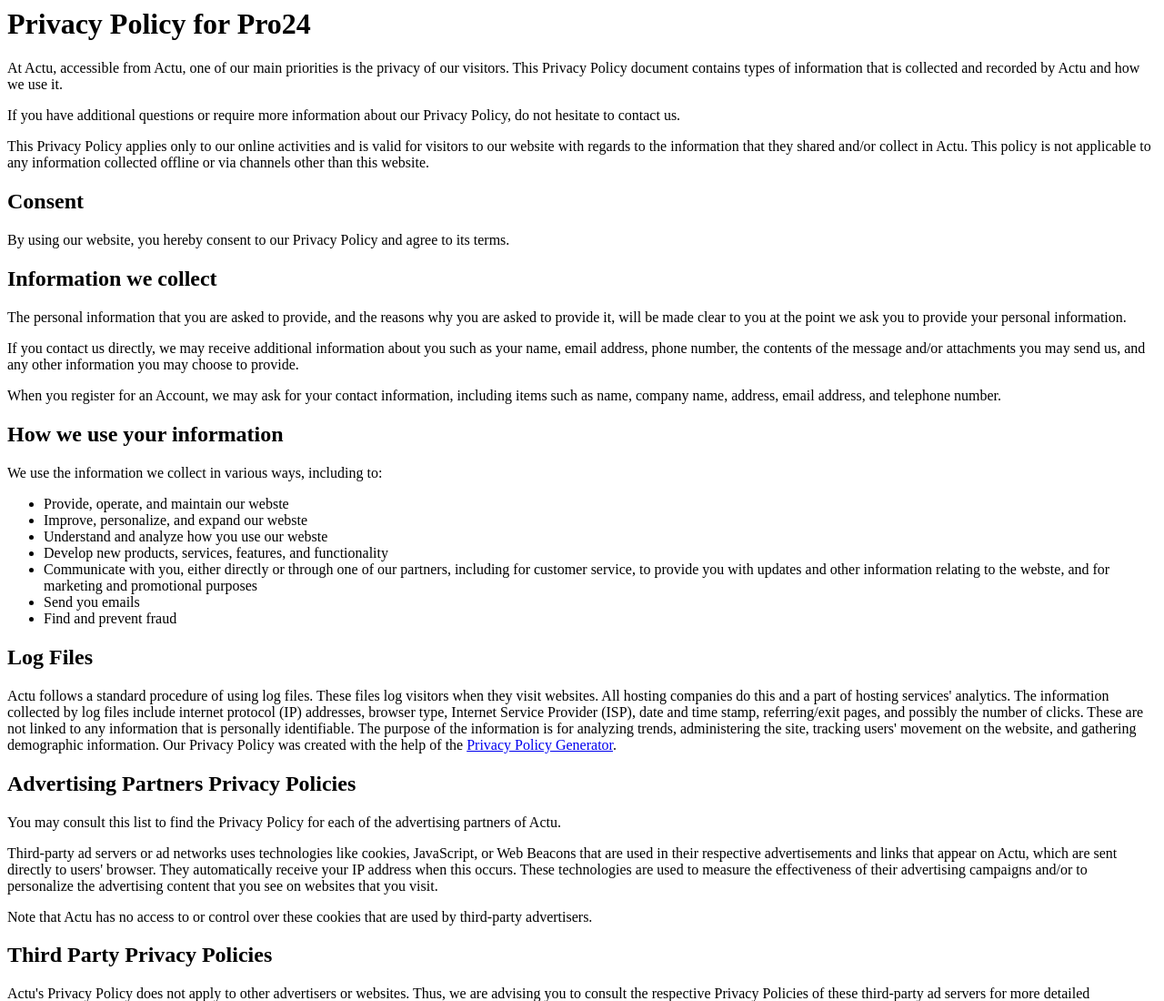
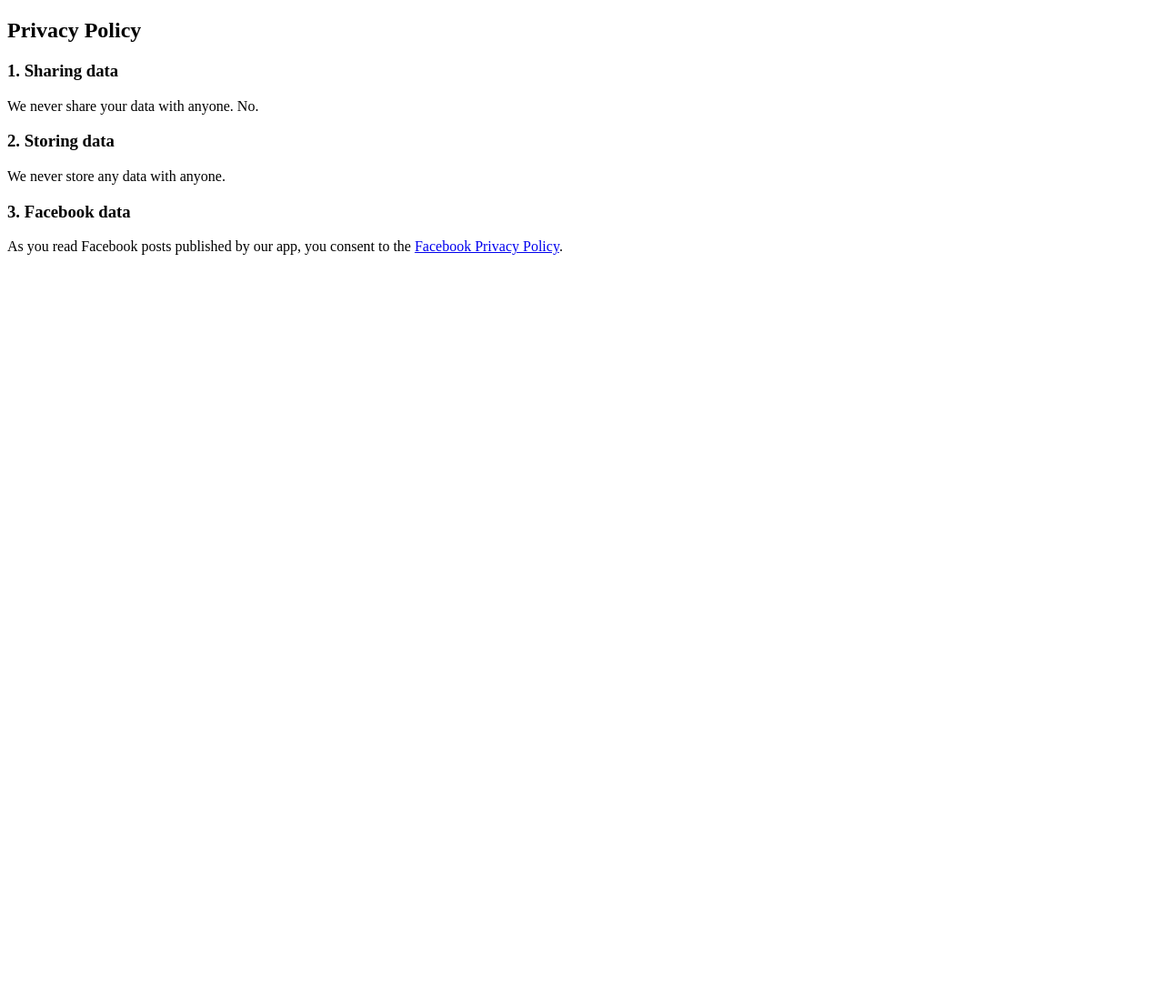
Before and after one commit to tonybee70/tonybee70.github.io, a plain HTML site: page facebook_actu_privacy.html in a window 1280 px wide. Shown: the top 1100 px of the page at 91% size. After the commit the page ends 800 px from the top, so only its background shows below. Drawn offline with Linux system fonts and the light colour scheme.

Commit message:
Update facebook_actu_privacy.html

```diff
--- a/facebook_actu_privacy.html
+++ b/facebook_actu_privacy.html
@@ -1,77 +1,26 @@
-<h1>Privacy Policy for Pro24</h1>
 
-<p>At Actu, accessible from Actu, one of our main priorities is the privacy of our visitors. This Privacy Policy document contains types of information that is collected and recorded by Actu and how we use it.</p>
+<!doctype html>
+<html>
+  <head>
+    <meta charset="utf-8">
+    <meta http-equiv="X-UA-Compatible" content="chrome=1">
+    <title>Privacy for Actu Facebook App</title>
 
-<p>If you have additional questions or require more information about our Privacy Policy, do not hesitate to contact us.</p>
+  </head>
+  <body>
+    <div class="wrapper">
+      <section>
+	  <h1 id="dev_page_title">Privacy Policy</h1>
+	  <div id="dev_page_content">
 
-<p>This Privacy Policy applies only to our online activities and is valid for visitors to our website with regards to the information that they shared and/or collect in Actu. This policy is not applicable to any information collected offline or via channels other than this website.</p>
+<h3><a class="anchor" id="1-sharing-data" href="#1-sharing-data"><i class="anchor-icon"></i></a>1. Sharing data</h3>
+<p>We never share your data with anyone. No.</p>
+<h3><a class="anchor" id="2-storing-data" href="#2-storing-data"><i class="anchor-icon"></i></a>2. Storing data</h3>
+<p>We never store any data with anyone.</p>
 
-<h2>Consent</h2>
-
-<p>By using our website, you hereby consent to our Privacy Policy and agree to its terms.</p>
-
-<h2>Information we collect</h2>
-
-<p>The personal information that you are asked to provide, and the reasons why you are asked to provide it, will be made clear to you at the point we ask you to provide your personal information.</p>
-<p>If you contact us directly, we may receive additional information about you such as your name, email address, phone number, the contents of the message and/or attachments you may send us, and any other information you may choose to provide.</p>
-<p>When you register for an Account, we may ask for your contact information, including items such as name, company name, address, email address, and telephone number.</p>
-
-<h2>How we use your information</h2>
-
-<p>We use the information we collect in various ways, including to:</p>
-
-<ul>
-<li>Provide, operate, and maintain our webste</li>
-<li>Improve, personalize, and expand our webste</li>
-<li>Understand and analyze how you use our webste</li>
-<li>Develop new products, services, features, and functionality</li>
-<li>Communicate with you, either directly or through one of our partners, including for customer service, to provide you with updates and other information relating to the webste, and for marketing and promotional purposes</li>
-<li>Send you emails</li>
-<li>Find and prevent fraud</li>
-</ul>
-
-<h2>Log Files</h2>
-
-<p>Actu follows a standard procedure of using log files. These files log visitors when they visit websites. All hosting companies do this and a part of hosting services' analytics. The information collected by log files include internet protocol (IP) addresses, browser type, Internet Service Provider (ISP), date and time stamp, referring/exit pages, and possibly the number of clicks. These are not linked to any information that is personally identifiable. The purpose of the information is for analyzing trends, administering the site, tracking users' movement on the website, and gathering demographic information. Our Privacy Policy was created with the help of the <a href="https://www.cookiepolicygenerator.com/privacy-policy-generator/">Privacy Policy Generator</a>.</p>
+<h3><a class="anchor" id="3-facebook-data" href="#3-facebook-data"><i class="anchor-icon"></i></a>3. Facebook data</h3>
+<p>As you read Facebook posts published by our app, you consent to the <a href="https://www.facebook.com/policy.php">Facebook Privacy Policy</a>. </p>
 
 
-
-
-<h2>Advertising Partners Privacy Policies</h2>
-
-<P>You may consult this list to find the Privacy Policy for each of the advertising partners of Actu.</p>
-
-<p>Third-party ad servers or ad networks uses technologies like cookies, JavaScript, or Web Beacons that are used in their respective advertisements and links that appear on Actu, which are sent directly to users' browser. They automatically receive your IP address when this occurs. These technologies are used to measure the effectiveness of their advertising campaigns and/or to personalize the advertising content that you see on websites that you visit.</p>
-
-<p>Note that Actu has no access to or control over these cookies that are used by third-party advertisers.</p>
-
-<h2>Third Party Privacy Policies</h2>
-
-<p>Actu's Privacy Policy does not apply to other advertisers or websites. Thus, we are advising you to consult the respective Privacy Policies of these third-party ad servers for more detailed information. It may include their practices and instructions about how to opt-out of certain options. </p>
-
-<p>You can choose to disable cookies through your individual browser options. To know more detailed information about cookie management with specific web browsers, it can be found at the browsers' respective websites.</p>
-
-<h2>CCPA Privacy Rights (Do Not Sell My Personal Information)</h2>
-
-<p>Under the CCPA, among other rights, California consumers have the right to:</p>
-<p>Request that a business that collects a consumer's personal data disclose the categories and specific pieces of personal data that a business has collected about consumers.</p>
-<p>Request that a business delete any personal data about the consumer that a business has collected.</p>
-<p>Request that a business that sells a consumer's personal data, not sell the consumer's personal data.</p>
-<p>If you make a request, we have one month to respond to you. If you would like to exercise any of these rights, please contact us.</p>
-
-<h2>GDPR Data Protection Rights</h2>
-
-<p>We would like to make sure you are fully aware of all of your data protection rights. Every user is entitled to the following:</p>
-<p>The right to access – You have the right to request copies of your personal data. We may charge you a small fee for this service.</p>
-<p>The right to rectification – You have the right to request that we correct any information you believe is inaccurate. You also have the right to request that we complete the information you believe is incomplete.</p>
-<p>The right to erasure – You have the right to request that we erase your personal data, under certain conditions.</p>
-<p>The right to restrict processing – You have the right to request that we restrict the processing of your personal data, under certain conditions.</p>
-<p>The right to object to processing – You have the right to object to our processing of your personal data, under certain conditions.</p>
-<p>The right to data portability – You have the right to request that we transfer the data that we have collected to another organization, or directly to you, under certain conditions.</p>
-<p>If you make a request, we have one month to respond to you. If you would like to exercise any of these rights, please contact us.</p>
-
-<h2>Children's Information</h2>
-
-<p>Another part of our priority is adding protection for children while using the internet. We encourage parents and guardians to observe, participate in, and/or monitor and guide their online activity.</p>
-
-<p>Actu does not knowingly collect any Personal Identifiable Information from children under the age of 13. If you think that your child provided this kind of information on our website, we strongly encourage you to contact us immediately and we will do our best efforts to promptly remove such information from our records.</p>
+  </body>
+</html>
```
